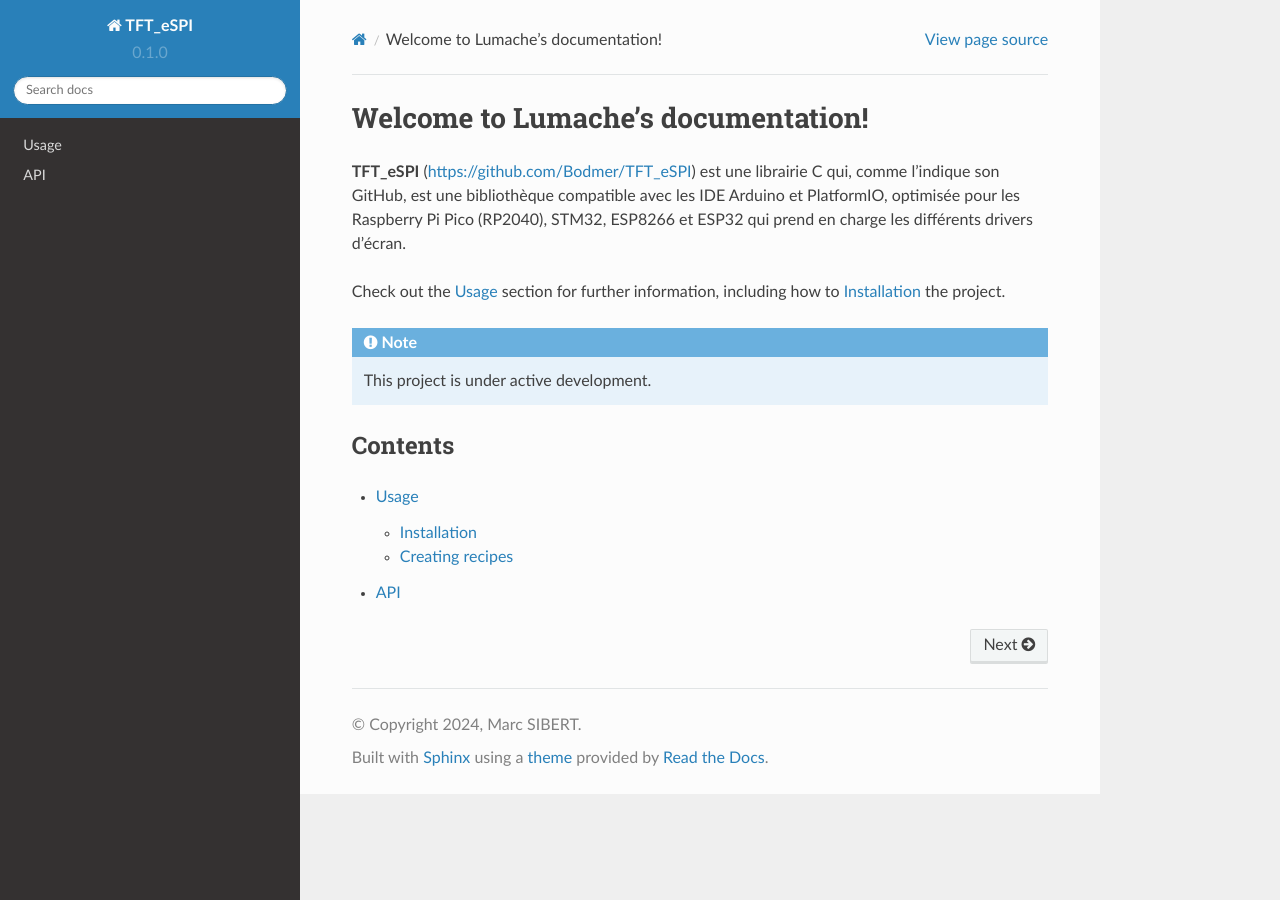
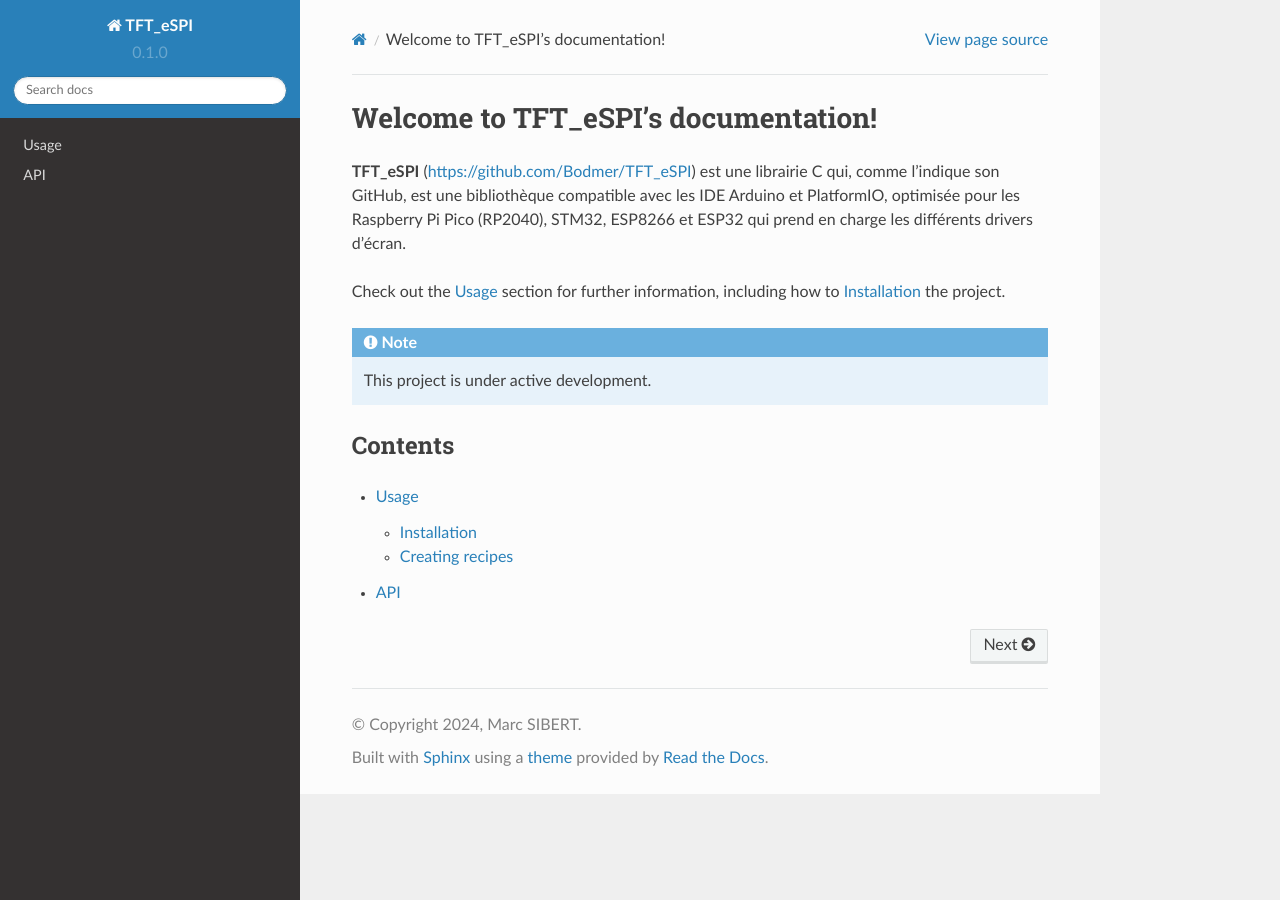
Before and after one commit to Marcussacapuces91/doc-TFT_eSPI, a Sphinx documentation site: the page built from docs/source/index.rst, in a window 1280 px wide. Built offline with Sphinx 7.4.7 and the Read the Docs theme 2.0.0, drawn with Linux system fonts in a browser that asks for light colours.

Commit message:
Update index.rst

```diff
--- a/docs/source/index.rst
+++ b/docs/source/index.rst
@@ -1,5 +1,5 @@
-Welcome to Lumache's documentation!
-===================================
+Welcome to TFT_eSPI's documentation!
+====================================
 
 **TFT_eSPI** (https://github.com/Bodmer/TFT_eSPI) est une librairie C qui, comme l'indique son GitHub, est
 une bibliothèque compatible avec les IDE Arduino et PlatformIO, optimisée pour les Raspberry Pi Pico (RP2040),
```
